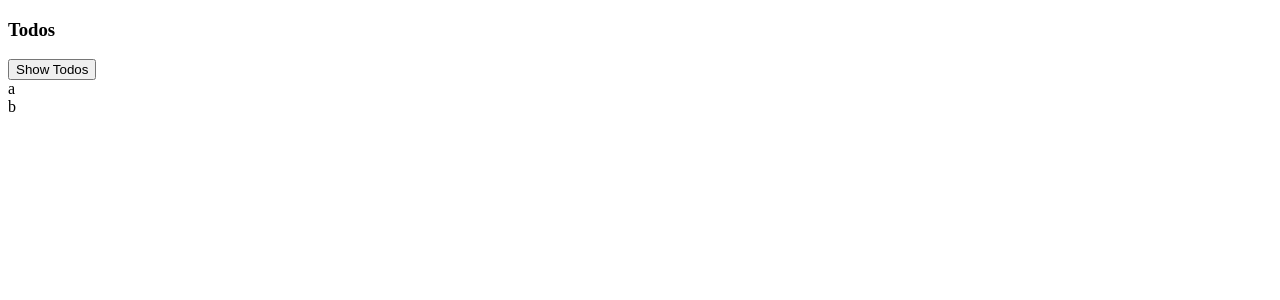
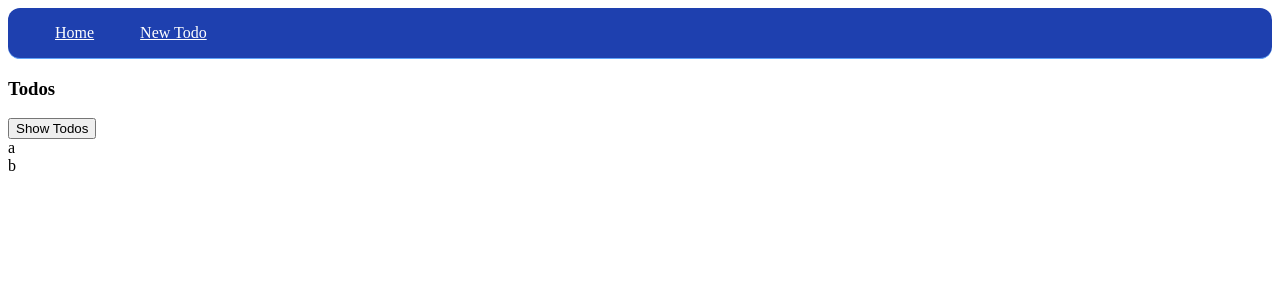
Before and after one commit to AliFarmaniDev/vue-todoApp, a Vue app: page / in a window 1280 px wide. Shown: the top 300 px of the page. Built offline with nearby package versions, Linux system fonts and the light colour scheme.

Commit message:
create header

```diff
--- a/src/App.vue
+++ b/src/App.vue
@@ -3,5 +3,33 @@ import { RouterView } from 'vue-router'
 </script>
 
 <template>
+  <header>
+    <nav>
+      <RouterLink to="/" class="nav-link">Home</RouterLink>
+      <RouterLink to="/add" class="nav-link">New Todo</RouterLink>
+    </nav>
+  </header>
   <RouterView />
 </template>
+
+<style lang="scss" scoped>
+header {
+  padding: 1rem 2rem;
+  background-color: #1e40af;
+  border-bottom: 1px solid #60a5fa;
+  border-radius: 12px;
+  display: flex;
+  justify-content: space-between;
+}
+nav {
+  .nav-link {
+    color: #fff;
+    padding: 5px 15px;
+    border-radius: 5px;
+    margin-right: 1rem;
+  }
+  a:hover {
+    background: #60a5fa;
+  }
+}
+</style>
--- a/src/components/TodoItem.vue
+++ b/src/components/TodoItem.vue
@@ -5,6 +5,7 @@ defineProps({
         requier: true
     }
 })
+
 </script>
 
 <template>
```
